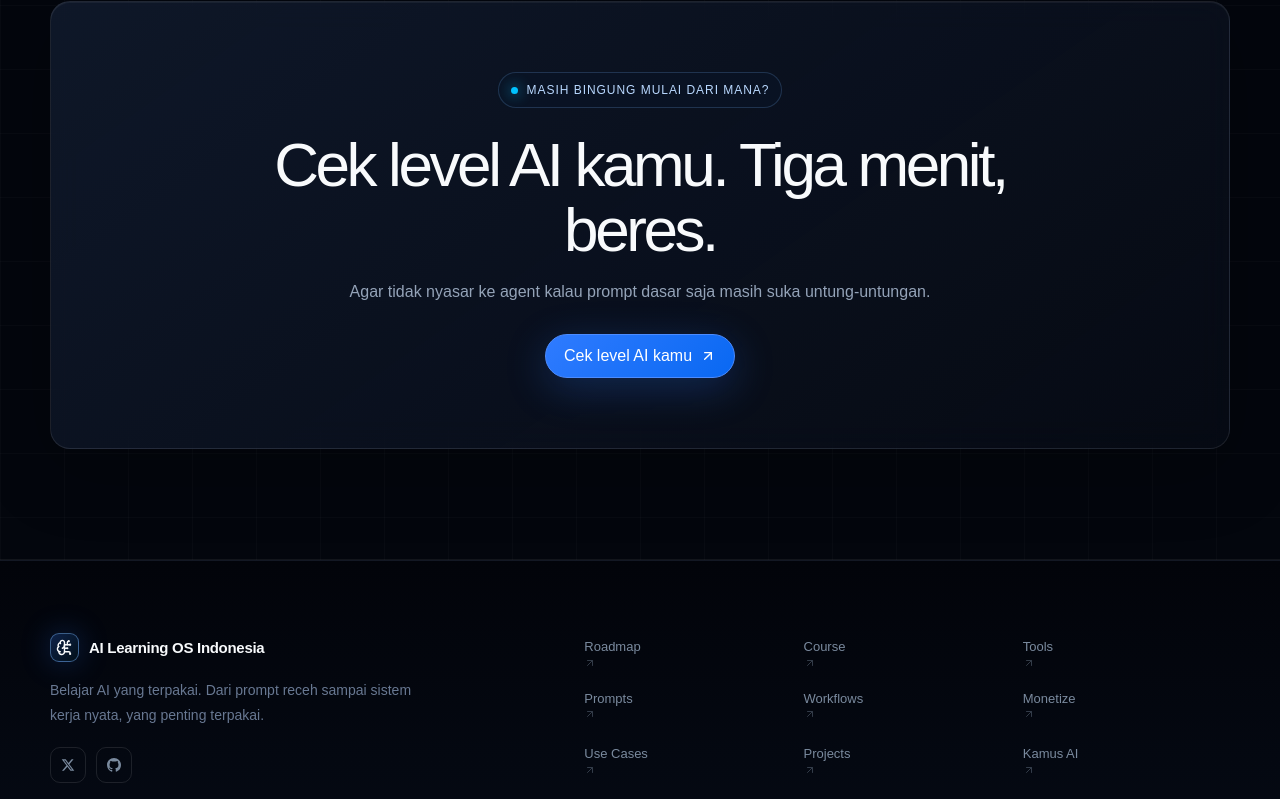
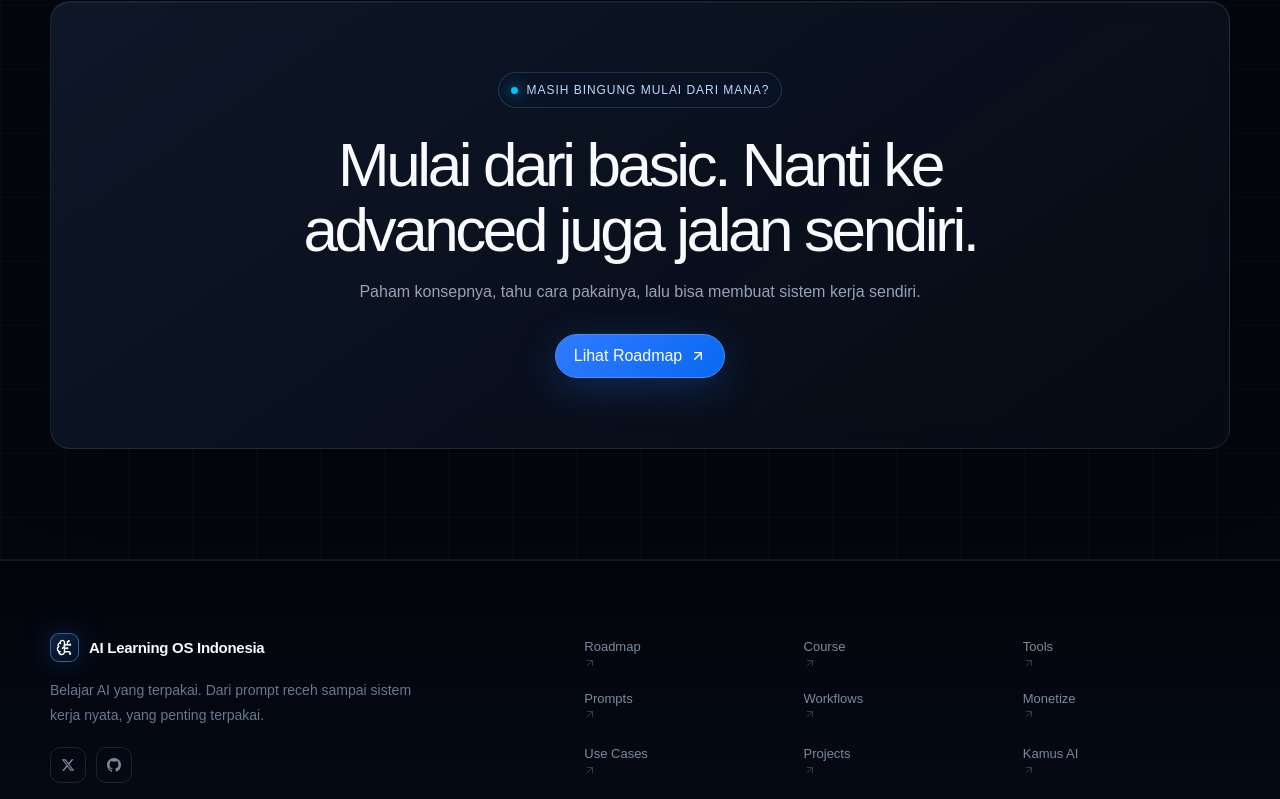
Before and after one commit to oktavian3/ai-learning-os, a Next.js app: page / in a window 1280 px wide. Shown: the part 5115-5914 px from the top of the page. Built offline with nearby package versions, Linux system fonts and the light colour scheme.

Commit message:
rollback: remove skill-check page and all references
- Delete src/app/skill-check/ directory
- Remove 'Cek Level' link from Navbar
- Remove 'Cek Level' link from Footer
- Update CTA to link to /roadmap instead of /skill-check

```diff
--- a/src/app/skill-check/page.tsx
+++ /dev/null
@@ -1,2 +0,0 @@
-import { PageHero } from "@/components/Primitives";import { SkillCheck } from "@/components/SkillCheck";
-export const metadata={title:"Cek Level AI"};export default function Page(){return <><PageHero label="10 pertanyaan · sekitar 3 menit" title="Kamu sekarang ada di level mana?" description="Bukan ujian. Cuma biar tidak memulai dari agent kalau workflow dasar saja belum pernah buat."/><section className="section"><div className="container" style={{maxWidth:820}}><SkillCheck/></div></section></>}
--- a/src/components/Navbar.tsx
+++ b/src/components/Navbar.tsx
@@ -5,7 +5,7 @@ import {useState} from "react";
 import {ArrowUpRight,BrainCircuit,Menu,X} from "lucide-react";
 
 const desktopLinks=[["Home","/"],["Roadmap","/roadmap"],["Course","/course"],["Tools","/tools"],["Prompts","/prompts"],["Workflows","/workflows"]];
-const moreLinks=[["Use Cases","/use-cases"],["Projects","/projects"],["Jual Skill","/monetize"],["Kamus","/glossary"],["Cek Level","/skill-check"]];
+const moreLinks=[["Use Cases","/use-cases"],["Projects","/projects"],["Jual Skill","/monetize"],["Kamus","/glossary"]];
 const allLinks=[...desktopLinks,...moreLinks];
 
 export function Navbar(){
--- a/src/components/Primitives.tsx
+++ b/src/components/Primitives.tsx
@@ -2,4 +2,4 @@ import Link from "next/link";
 import { ArrowUpRight } from "lucide-react";
 export function SectionHead({no,title,lead}:{no:string,title:string,lead?:string}){return <div className="section-head"><div className="section-no">/{no}</div><div><h2>{title}</h2>{lead&&<p className="section-lead">{lead}</p>}</div></div>}
 export function PageHero({label,title,description}:{label:string,title:string,description:string}){return <header className="page-hero"><div className="container"><span className="eyebrow"><span className="dot"/>{label}</span><h1>{title}</h1><p>{description}</p></div></header>}
-export function CTA(){return <section className="section"><div className="container"><div className="glass" style={{padding:"clamp(28px,6vw,70px)",textAlign:"center"}}><span className="eyebrow"><span className="dot"/>Masih bingung mulai dari mana?</span><h2 style={{margin:"24px auto 16px"}}>Cek level AI kamu. Tiga menit, beres.</h2><p className="section-lead" style={{margin:"0 auto 28px"}}>Agar tidak nyasar ke agent kalau prompt dasar saja masih suka untung-untungan.</p><Link href="/skill-check" className="btn btn-primary">Cek level AI kamu <ArrowUpRight size={16}/></Link></div></div></section>}
+export function CTA(){return <section className="section"><div className="container"><div className="glass" style={{padding:"clamp(28px,6vw,70px)",textAlign:"center"}}><span className="eyebrow"><span className="dot"/>Masih bingung mulai dari mana?</span><h2 style={{margin:"24px auto 16px"}}>Mulai dari basic. Nanti ke advanced juga jalan sendiri.</h2><p className="section-lead" style={{margin:"0 auto 28px"}}>Paham konsepnya, tahu cara pakainya, lalu bisa membuat sistem kerja sendiri.</p><Link href="/roadmap" className="btn btn-primary">Lihat Roadmap <ArrowUpRight size={16}/></Link></div></div></section>}
```
Also changed, not shown: src/components/Footer.tsx (+1 -1 lines).
